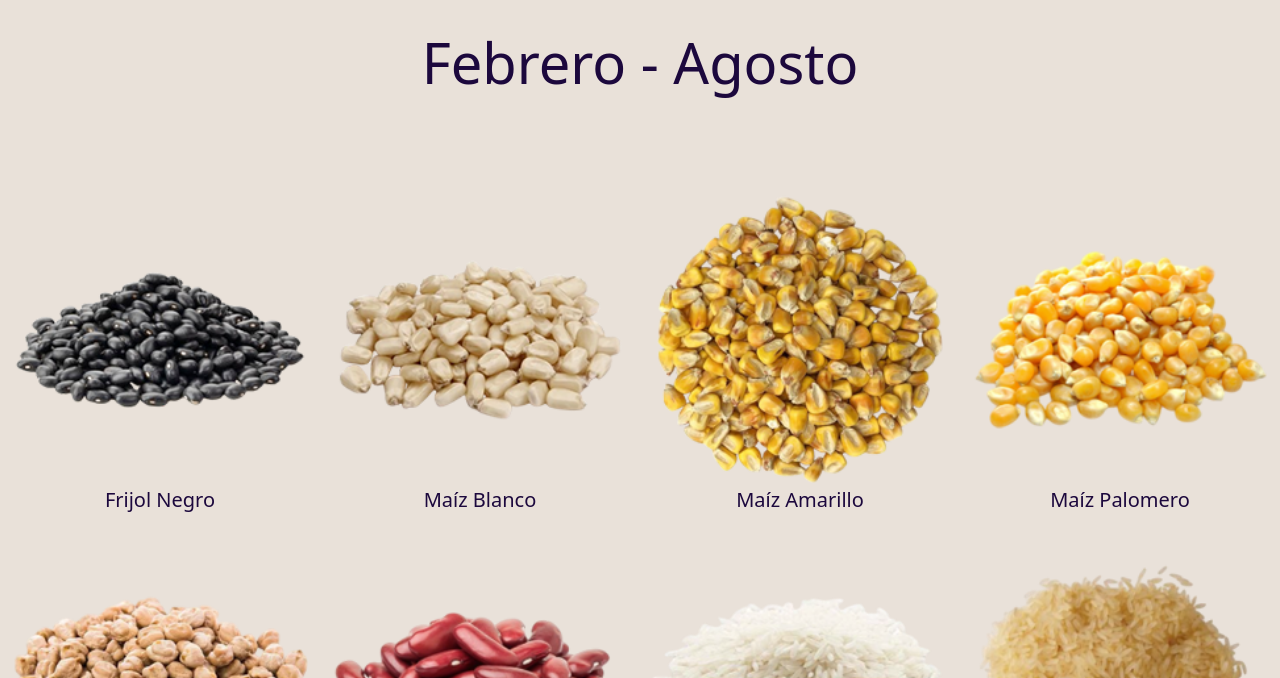
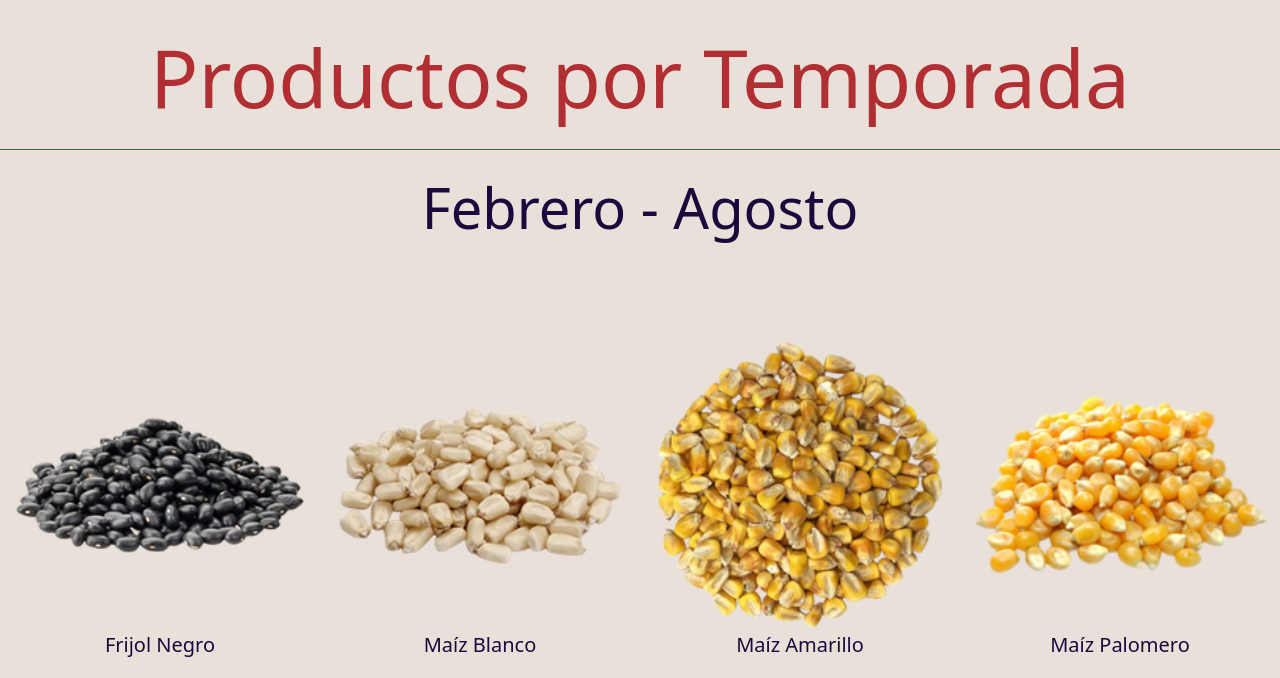
Before and after one commit to Orion-Technologies/anachulatest, a website: page src/pages/productosTemporada.html in a window 1280 px wide. Shown: the part 52-730 px from the top of the page. Drawn offline with nearby package versions, Linux system fonts and the light colour scheme.

Commit message:
page productos temporada update

```diff
--- a/src/pages/productosTemporada.html
+++ b/src/pages/productosTemporada.html
@@ -72,10 +72,10 @@
   </div>
 </div>
 
-<h1 class="mt-4 pb-4 text-center border-bottom text-ana-chula-red border-ana-chula-red display-1">Productos por Temporada</h1>
+
  -->
 <!-- Cards -->
-
+<h1 class="mt-4 pb-4 text-center border-bottom text-ana-chula-red border-ana-chula-red display-1">Productos por Temporada</h1>
 <h1 class="mt-4 pb-4 text-center text-ana-chula-purple display-4">Febrero - Agosto</h1>
 
 <div class="row row-cols-1 row-cols-md-4 g-4 mt-5 mb-5 m-auto">
```
